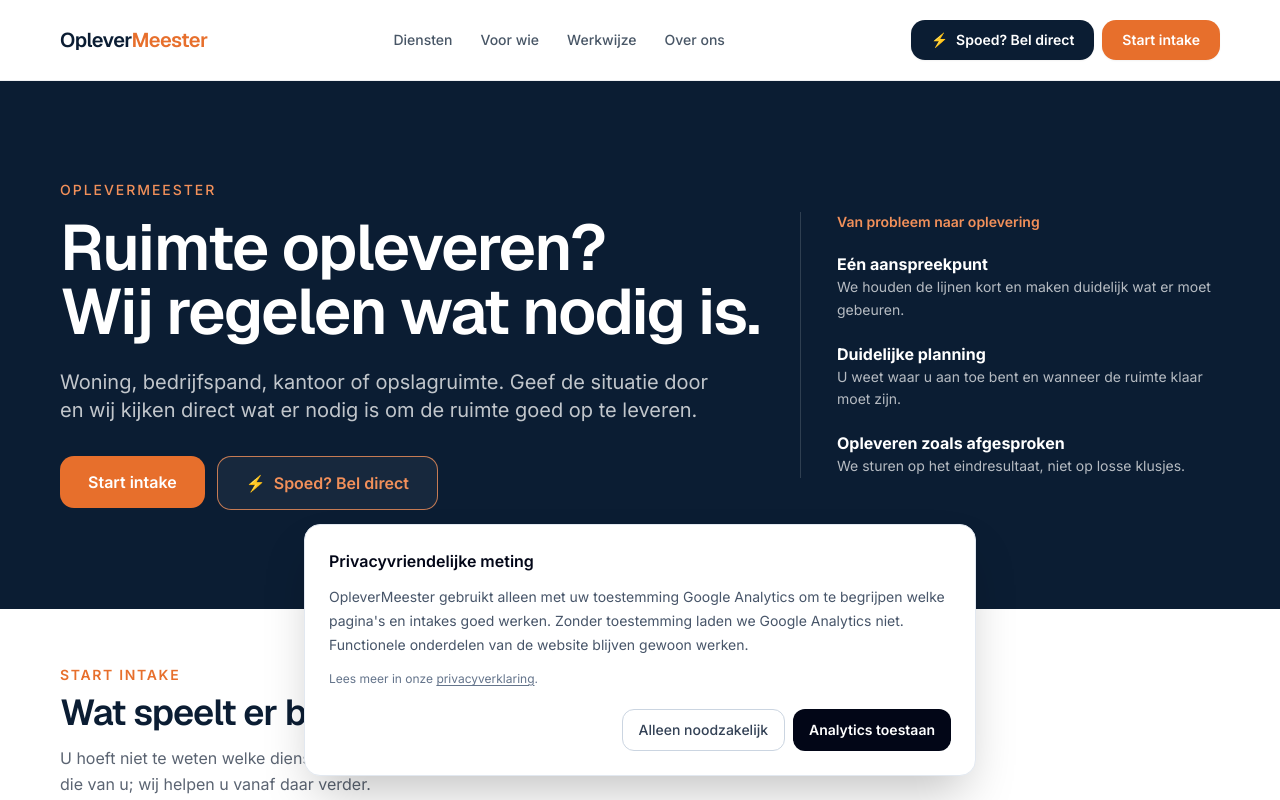
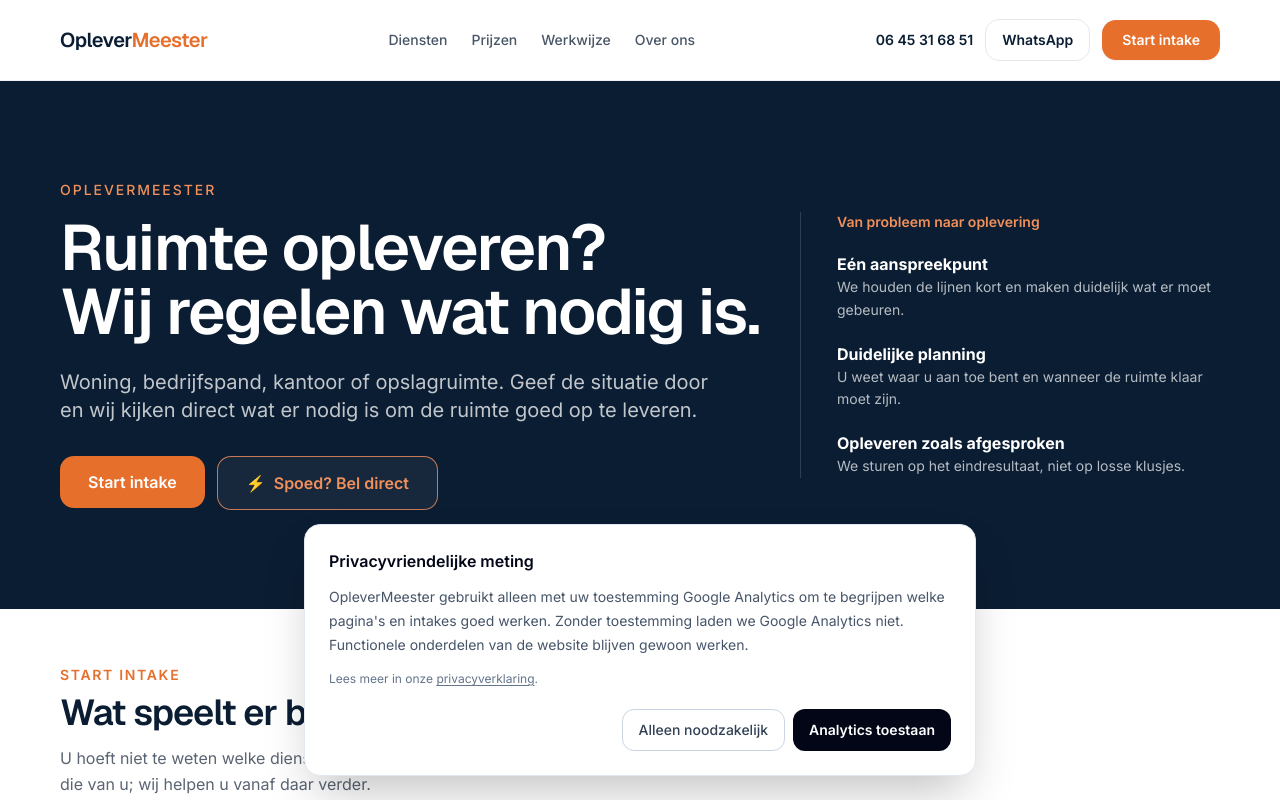
Before and after one commit to sandvlietbv/OpleverMeester, a Next.js app: page / in a window 1280 px wide. Shown: the top 800 px of the page. Built offline with nearby package versions, Linux system fonts and the light colour scheme.

Commit message:
Expose phone and WhatsApp in navigation

```diff
--- a/components/Header.tsx
+++ b/components/Header.tsx
@@ -2,14 +2,17 @@
 
 import { useState } from "react";
 import Link from "next/link";
-import UrgentCallButton from "@/components/UrgentCallButton";
 
 const NAV_LINKS = [
-  { label: "Diensten", href: "#diensten" },
-  { label: "Voor wie", href: "#voor-wie" },
-  { label: "Werkwijze", href: "#werkwijze" },
-  { label: "Over ons", href: "#vertrouwen" },
+  { label: "Diensten", href: "/#diensten" },
+  { label: "Prijzen", href: "/#prijzen" },
+  { label: "Werkwijze", href: "/#werkwijze" },
+  { label: "Over ons", href: "/over-ons" },
 ];
+
+const PHONE_DISPLAY = "06 45 31 68 51";
+const PHONE_HREF = "tel:+31645316851";
+const WHATSAPP_HREF = "https://wa.me/31645316851?text=Hallo%20OpleverMeester%2C%20ik%20wil%20graag%20mijn%20situatie%20bespreken.";
 
 export default function Header() {
   const [open, setOpen] = useState(false);
@@ -21,17 +24,22 @@
           Oplever<span className="text-orange">Meester</span>
         </Link>
 
-        <nav className="hidden items-center gap-7 lg:flex" aria-label="Hoofdmenu">
+        <nav className="hidden items-center gap-6 lg:flex" aria-label="Hoofdmenu">
           {NAV_LINKS.map((link) => (
-            <a key={link.href} href={link.href} className="text-sm font-medium text-navy/75 transition-colors hover:text-orange">
+            <Link key={link.href} href={link.href} className="text-sm font-medium text-navy/75 transition-colors hover:text-orange">
               {link.label}
-            </a>
+            </Link>
           ))}
         </nav>
 
-        <div className="hidden items-center gap-2 lg:flex">
-          <UrgentCallButton variant="header" source="header" />
-          <a href="#intake" className="rounded-om bg-orange px-5 py-2.5 text-sm font-semibold text-white shadow-sm transition-colors hover:bg-orange-light">
+        <div className="hidden items-center gap-3 lg:flex">
+          <a href={PHONE_HREF} className="text-sm font-semibold text-navy hover:text-orange" aria-label={`Bel OpleverMeester op ${PHONE_DISPLAY}`}>
+            {PHONE_DISPLAY}
+          </a>
+          <a href={WHATSAPP_HREF} target="_blank" rel="noreferrer" className="rounded-om border border-surface-mid px-4 py-2.5 text-sm font-semibold text-navy hover:border-orange">
+            WhatsApp
+          </a>
+          <a href="/#intake" className="rounded-om bg-orange px-5 py-2.5 text-sm font-semibold text-white shadow-sm transition-colors hover:bg-orange-light">
             Start intake
           </a>
         </div>
@@ -50,11 +58,15 @@
         <div id="mobiel-menu" className="border-t border-surface-mid bg-white lg:hidden">
           <nav className="container-om flex flex-col gap-1 py-4" aria-label="Mobiel menu">
             {NAV_LINKS.map((link) => (
-              <a key={link.href} href={link.href} className="rounded-om px-2 py-3 text-base font-medium text-navy hover:bg-surface-light" onClick={() => setOpen(false)}>
+              <Link key={link.href} href={link.href} className="rounded-om px-2 py-3 text-base font-medium text-navy hover:bg-surface-light" onClick={() => setOpen(false)}>
                 {link.label}
-              </a>
+              </Link>
             ))}
-            <a href="#intake" className="mt-2 rounded-om bg-orange px-5 py-3 text-center text-base font-semibold text-white" onClick={() => setOpen(false)}>
+            <div className="mt-2 grid grid-cols-2 gap-2">
+              <a href={PHONE_HREF} className="rounded-om bg-navy px-4 py-3 text-center text-sm font-semibold text-white">Bel {PHONE_DISPLAY}</a>
+              <a href={WHATSAPP_HREF} target="_blank" rel="noreferrer" className="rounded-om border border-surface-mid px-4 py-3 text-center text-sm font-semibold text-navy">WhatsApp</a>
+            </div>
+            <a href="/#intake" className="mt-2 rounded-om bg-orange px-5 py-3 text-center text-base font-semibold text-white" onClick={() => setOpen(false)}>
               Start intake
             </a>
           </nav>
```
